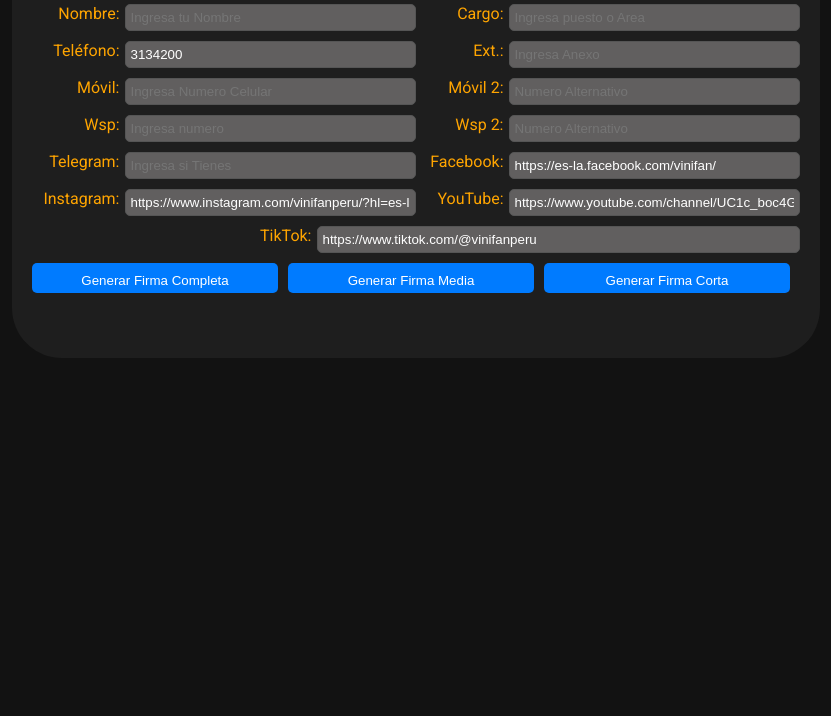
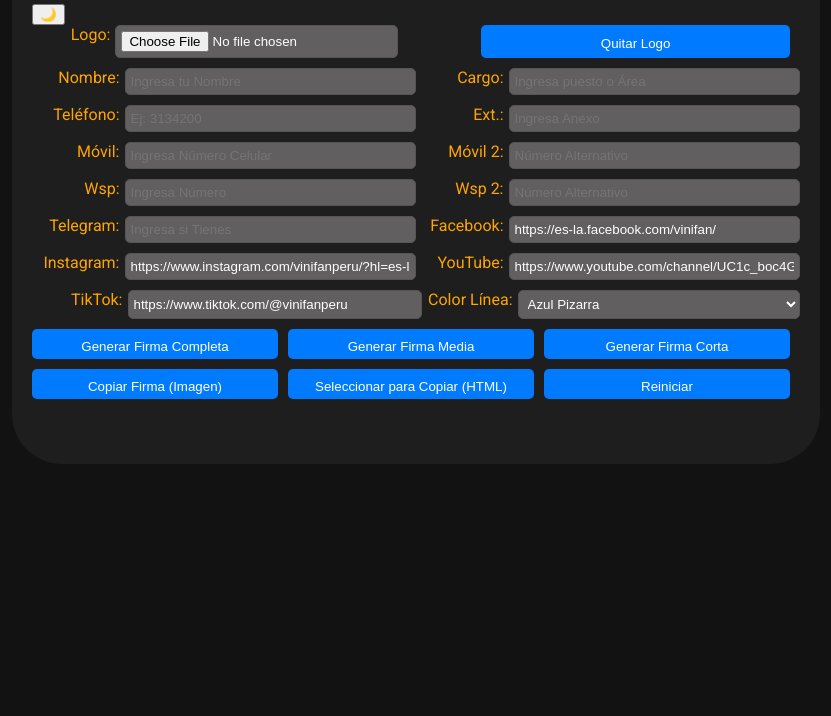
Before and after one commit to CarlosCus1/Crea_Firma, a plain HTML site: page index.html in a window 1280 px wide. Shown: the part 84-800 px from the top of the page, without its empty margins (224-1055 px from the left). Drawn offline with nearby package versions, Linux system fonts and the light colour scheme.

Commit message:
Update index.html
actualizar ingreso de imagenes o quitarla

```diff
--- a/index.html
+++ b/index.html
@@ -1,42 +1,53 @@
 <!DOCTYPE html>
 <html lang="es">
-
 <head>
   <meta charset="UTF-8">
   <meta name="viewport" content="width=device-width, initial-scale=1.0">
-  <meta name="author" content="Carlos cusi">
-  <title>Crea tu firma</title>
+  <meta name="author" content="Carlos Cusi">
+  <meta name="collaboration" content="Grok">
+  <title>Crea tu Firma</title>
   <link rel="stylesheet" href="css/style.css">
   <link rel="stylesheet" href="https://fonts.googleapis.com/css2?family=Roboto:wght@300;400;700&display=swap">
+  <!-- Incluimos html2canvas -->
+  <script src="https://cdnjs.cloudflare.com/ajax/libs/html2canvas/1.4.1/html2canvas.min.js"></script>
 </head>
-
-<body>
+<body class="dark-theme">
   <div class="form-container">
-    <h2>Crea tu firma</h2>
-    <form>
+    <div class="header-controls">
+      <h2>Crea tu Firma</h2>
+      <button id="theme-toggle" class="theme-toggle">🌙</button>
+    </div>
+    <div class="form-content">
+      <!-- Campo para cargar el logo con botón para quitar -->
+      <div class="form-row">
+        <label for="logo-upload" class="label-10">Logo:</label>
+        <input type="file" id="logo-upload" class="input-35" accept="image/*">
+        <label class="label-10"></label>
+        <button type="button" id="remove-logo" class="button-40">Quitar Logo</button>
+      </div>
       <div class="form-row">
         <label for="name" class="label-10">Nombre:</label>
         <input type="text" id="name" class="input-35" placeholder="Ingresa tu Nombre">
         <label for="position" class="label-10">Cargo:</label>
-        <input type="text" id="position" class="input-35" placeholder="Ingresa puesto o Area">
+        <input type="text" id="position" class="input-35" placeholder="Ingresa puesto o Área">
       </div>
       <div class="form-row">
         <label for="phone" class="label-10">Teléfono:</label>
-        <input type="text" id="phone" class="input-35" value="3134200">
+        <input type="text" id="phone" class="input-35" placeholder="Ej: 3134200">
         <label for="extension" class="label-10">Ext.:</label>
         <input type="text" id="extension" class="input-35" placeholder="Ingresa Anexo">
       </div>
       <div class="form-row">
         <label for="mobile" class="label-10">Móvil:</label>
-        <input type="text" id="mobile" class="input-35" placeholder="Ingresa Numero Celular">
+        <input type="text" id="mobile" class="input-35" placeholder="Ingresa Número Celular">
         <label for="mobile2" class="label-10">Móvil 2:</label>
-        <input type="text" id="mobile2" class="input-35" placeholder="Numero Alternativo">
+        <input type="text" id="mobile2" class="input-35" placeholder="Número Alternativo">
       </div>
       <div class="form-row">
         <label for="whatsapp" class="label-10">Wsp:</label>
-        <input type="text" id="whatsapp" class="input-35" placeholder="Ingresa numero">
+        <input type="text" id="whatsapp" class="input-35" placeholder="Ingresa Número">
         <label for="whatsapp2" class="label-10">Wsp 2:</label>
-        <input type="text" id="whatsapp2" class="input-35" placeholder="Numero Alternativo">
+        <input type="text" id="whatsapp2" class="input-35" placeholder="Número Alternativo">
       </div>
       <div class="form-row">
         <label for="telegram" class="label-10">Telegram:</label>
@@ -52,17 +63,28 @@
       </div>
       <div class="form-row">
         <label for="tiktok" class="label-10">TikTok:</label>
-        <input type="text" id="tiktok" class="input-35" value="https://www.tiktok.com/@vinifanperu" placeholder="Comparte tu link">
+        <input type="text" id="tiktok" class="input-35" value="https://www.tiktok.com/@vinifanperu" placeholder="Comparte tu Link">
+        <label for="line-color" class="label-10">Color Línea:</label>
+        <select id="line-color" class="input-35">
+          <option value="#1f3a44">Gris Azulado</option>
+          <option value="#2e4053" selected>Azul Pizarra</option>
+          <option value="#3e4a3d">Verde Grisáceo</option>
+          <option value="#4a5e6c">Azul Grisáceo</option>
+        </select>
       </div>
-      <div class="form-row">
-        <button type="button" onclick="generateSignature('full')" class="button-40">Generar Firma Completa</button>
-        <button type="button" onclick="generateSignature('medium')" class="button-40">Generar Firma Media</button>
-        <button type="button" onclick="generateSignature('short')" class="button-40">Generar Firma Corta</button>
+      <div class="form-row buttons">
+        <button type="button" data-type="full" class="button-40">Generar Firma Completa</button>
+        <button type="button" data-type="medium" class="button-40">Generar Firma Media</button>
+        <button type="button" data-type="short" class="button-40">Generar Firma Corta</button>
       </div>
-    </form>
+      <div class="form-row buttons">
+        <button type="button" id="copy-signature" class="button-40">Copiar Firma (Imagen)</button>
+        <button type="button" id="copy-html" class="button-40">Seleccionar para Copiar (HTML)</button>
+        <button type="button" id="reset-form" class="button-40">Reiniciar</button>
+      </div>
+    </div>
     <div id="signatureOutput" class="signature-container"></div>
   </div>
   <script src="js/script.js"></script>
 </body>
-
 </html>
```
